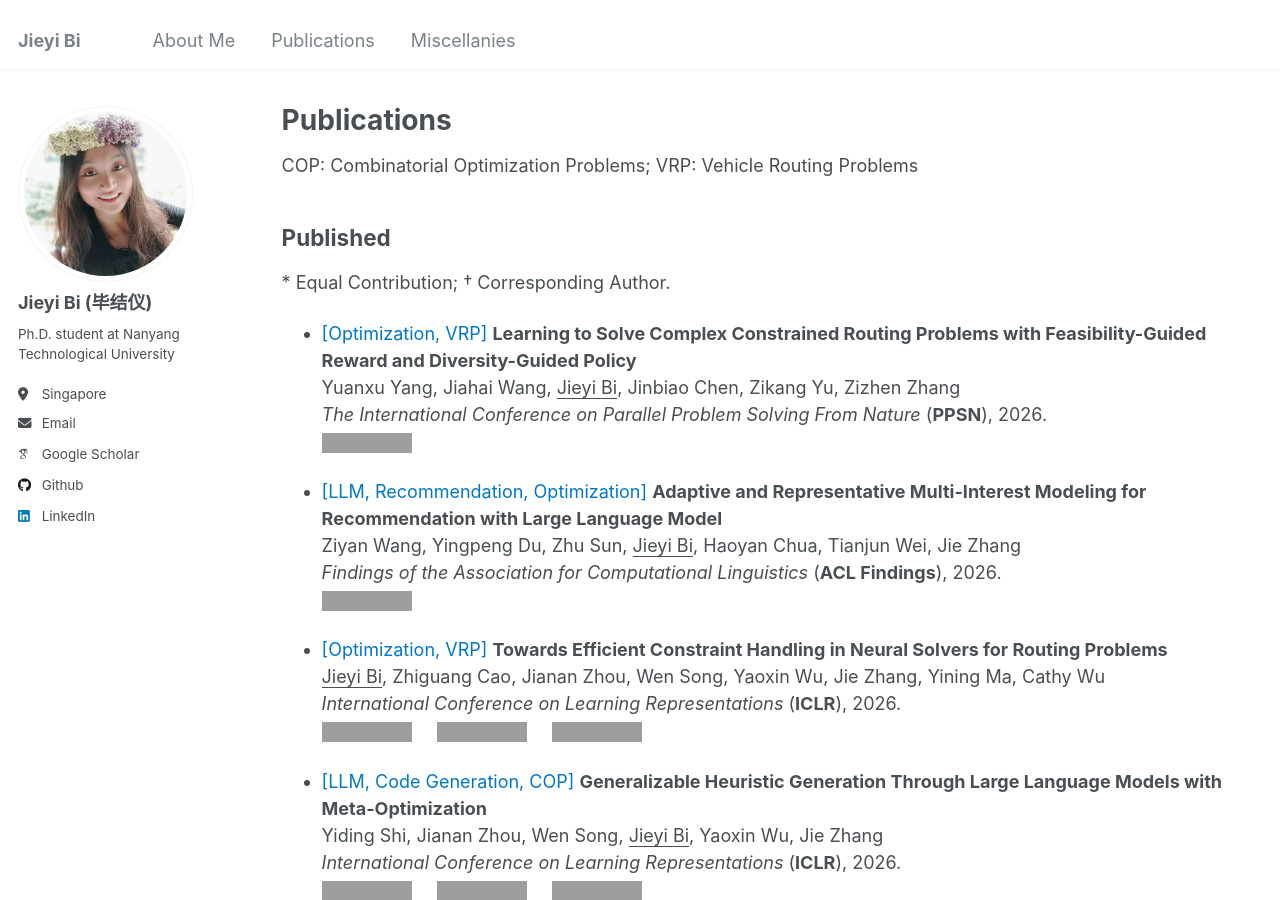
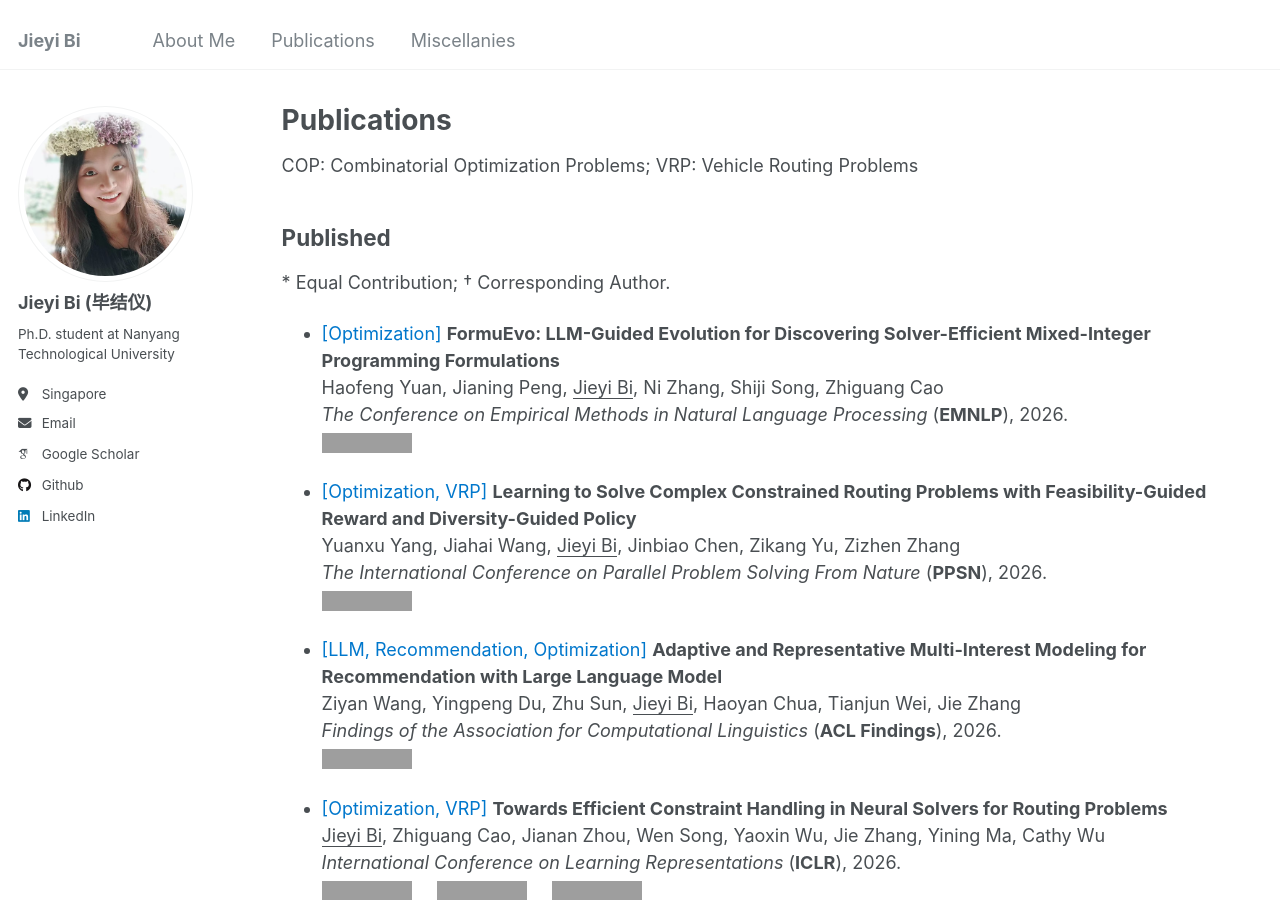
Before and after one commit to jieyibi/jieyibi.github.io, a Jekyll site: the page built from _pages/publications.md, in a window 1280 px wide and 900 px high. Built offline with Jekyll 4.4.1, drawn with Linux system fonts in a browser that asks for light colours; some web fonts are replaced; grey boxes are pictures that could not be loaded.

Commit message:
EMNLP2026+1

```diff
--- a/_pages/publications.md
+++ b/_pages/publications.md
@@ -14,6 +14,11 @@ author_profile: true
  COP: Combinatorial Optimization Problems; VRP: Vehicle Routing Problems
 ## Published
  \* Equal Contribution; † Corresponding Author.
+
+* <span style="color: #0077cc">[Optimization]</span> **FormuEvo: LLM-Guided Evolution for Discovering Solver-Efficient Mixed-Integer Programming Formulations** \
+Haofeng Yuan, Jianing Peng, <u>Jieyi Bi</u>, Ni Zhang, Shiji Song, Zhiguang Cao \
+*The Conference on Empirical Methods in Natural Language Processing* (**EMNLP**), 2026.
+[![PDF](https://img.shields.io/badge/Download-Soon-brightgreen.svg)]()
 
 * <span style="color: #0077cc">[Optimization, VRP]</span> **Learning to Solve Complex Constrained Routing Problems with Feasibility-Guided Reward and Diversity-Guided Policy** \
 Yuanxu Yang, Jiahai Wang, <u>Jieyi Bi</u>, Jinbiao Chen, Zikang Yu, Zizhen Zhang \
@@ -70,6 +75,8 @@ Yuanxu Yang, Jiahai Wang, <u>Jieyi Bi</u>, Jinbiao Chen, Zikang Yu, Zizhen Zhang
 
 
 ## Under Review
+
+
 * <span style="color: #0077cc">[Optimization, VRP]</span> **Double-Blind** \
    Dat Thanh Tran, Van Khu Vu, <u>Jieyi Bi</u>† and Yining Ma\
    [![PDF](https://img.shields.io/badge/Download-Soon-brightgreen.svg)]()
```
